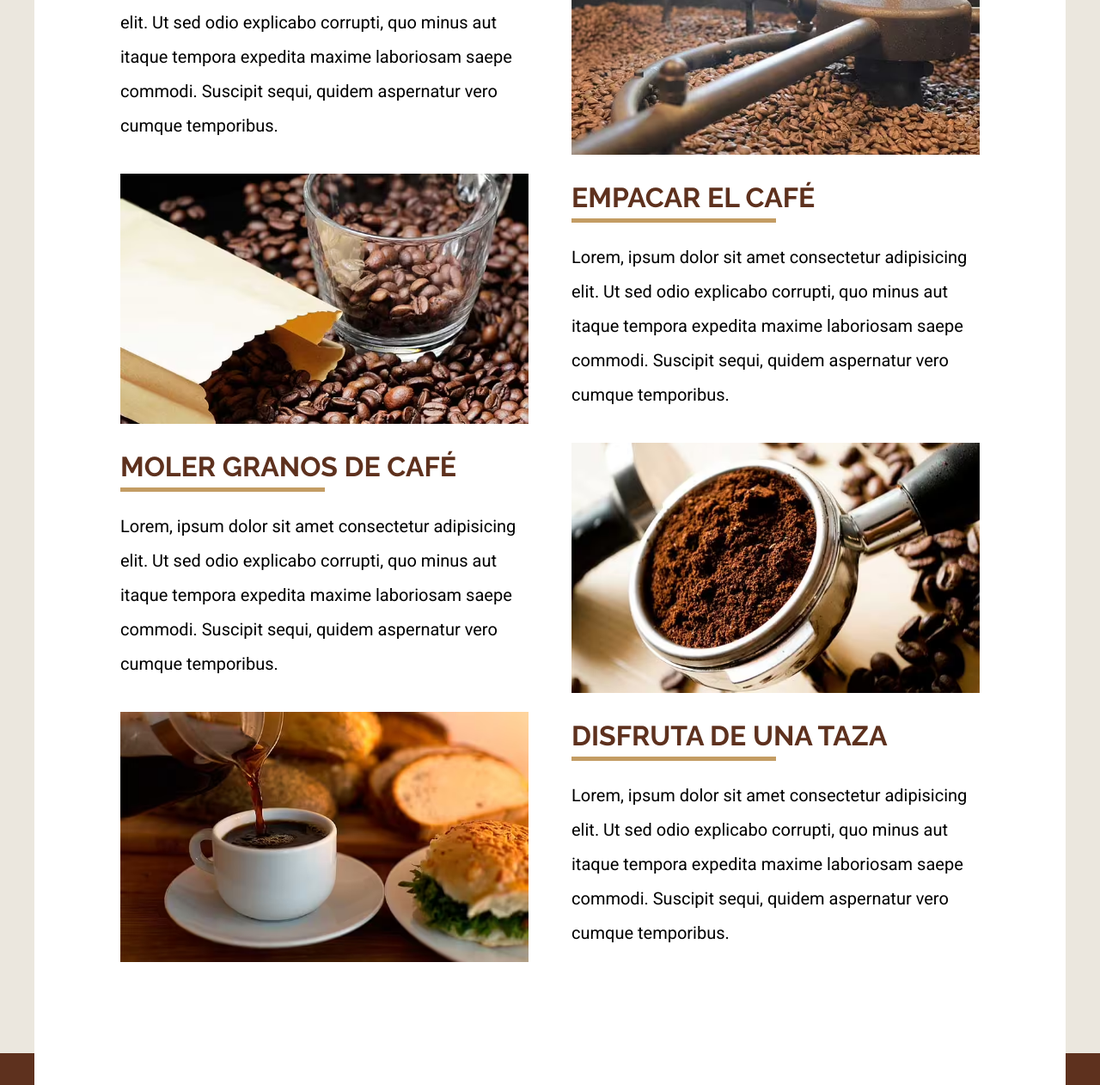
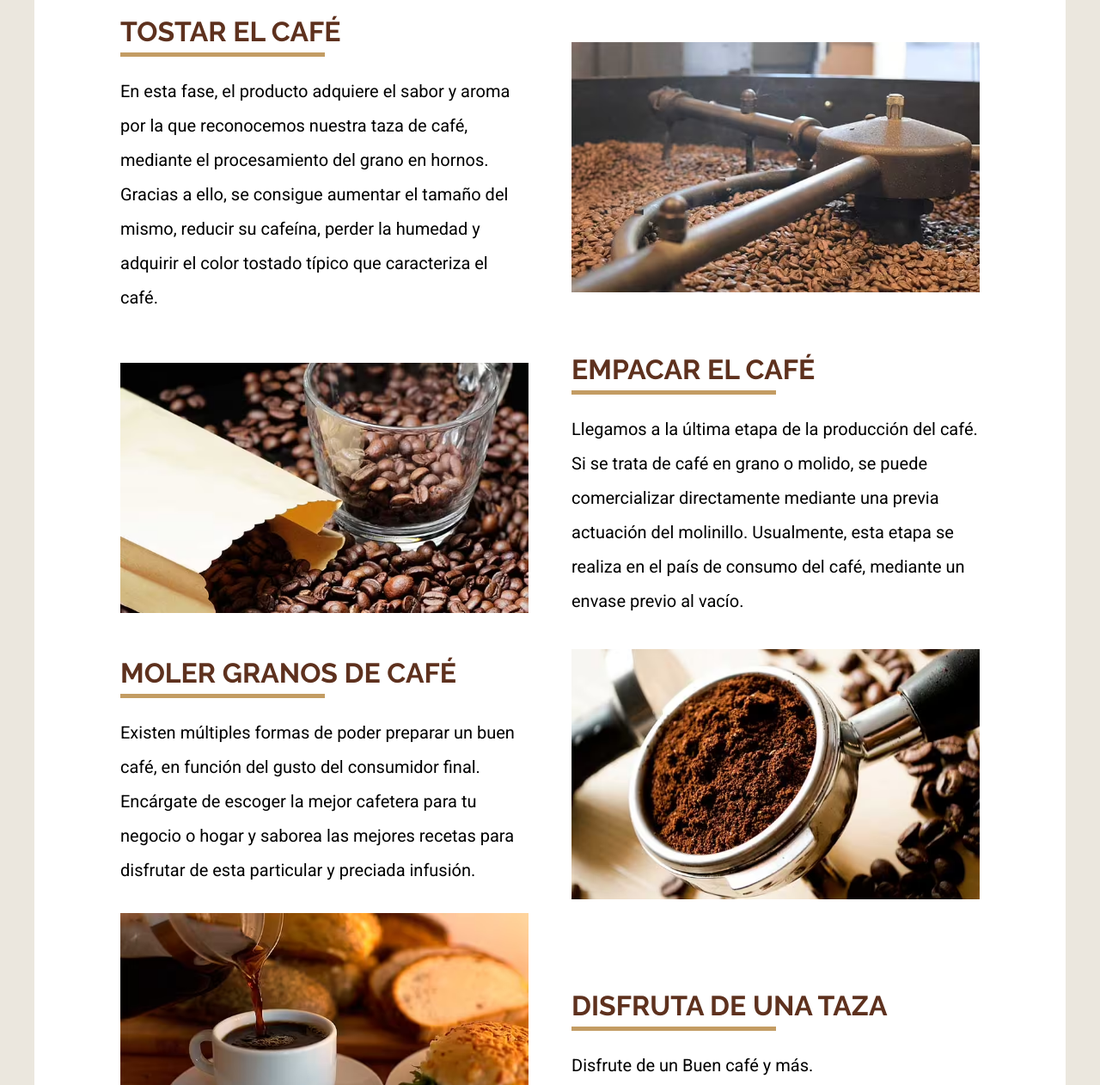
Before and after one commit to Fachu2989/cafeteriaSAAS, a website: page proceso.html in a window 1280 px wide. Shown: the part 1130-2392 px from the top of the page at 86% size. Drawn offline with Linux system fonts and the light colour scheme; a web font is replaced by a local one.

Commit message:
cambios en lorem

```diff
--- a/proceso.html
+++ b/proceso.html
@@ -50,7 +50,7 @@
 
             <div class="texto">
                 <h3>Granos de café</h3>
-                <p>Lorem, ipsum dolor sit amet consectetur adipisicing elit. Ut sed odio explicabo corrupti, quo minus aut itaque tempora expedita maxime laboriosam saepe commodi. Suscipit sequi, quidem aspernatur vero cumque temporibus.</p>
+                <p>Una vez terminada la cosecha, se secan los granos mediante una técnica húmeda o seca, en función del gusto que queramos obtener. Posteriormente, se eliminan todos los residuos y se procede a quitar las capas que en vuelven los granos de café, para obtener el café limpio o verde. Una vez finalizado el proceso, se clasifica el producto obtenido mediante diferentes criterios.</p>
             </div>
         </div>
 
@@ -72,7 +72,7 @@
 
             <div class="texto">
                 <h3>Tostar el café</h3>
-                <p>Lorem, ipsum dolor sit amet consectetur adipisicing elit. Ut sed odio explicabo corrupti, quo minus aut itaque tempora expedita maxime laboriosam saepe commodi. Suscipit sequi, quidem aspernatur vero cumque temporibus.</p>
+                <p>En esta fase, el producto adquiere el sabor y aroma por la que reconocemos nuestra taza de café, mediante el procesamiento del grano en hornos. Gracias a ello, se consigue aumentar el tamaño del mismo, reducir su cafeína, perder la humedad y adquirir el color tostado típico que caracteriza el café.</p>
             </div>
         </div>
 
@@ -94,7 +94,7 @@
 
             <div class="texto">
                 <h3>Empacar el café</h3>
-                <p>Lorem, ipsum dolor sit amet consectetur adipisicing elit. Ut sed odio explicabo corrupti, quo minus aut itaque tempora expedita maxime laboriosam saepe commodi. Suscipit sequi, quidem aspernatur vero cumque temporibus.</p>
+                <p>Llegamos a la última etapa de la producción del café. Si se trata de café en grano o molido, se puede comercializar directamente mediante una previa actuación del molinillo. Usualmente, esta etapa se realiza en el país de consumo del café, mediante un envase previo al vacío.</p>
             </div>
         </div>
 
@@ -116,7 +116,7 @@
 
             <div class="texto">
                 <h3>Moler granos de café</h3>
-                <p>Lorem, ipsum dolor sit amet consectetur adipisicing elit. Ut sed odio explicabo corrupti, quo minus aut itaque tempora expedita maxime laboriosam saepe commodi. Suscipit sequi, quidem aspernatur vero cumque temporibus.</p>
+                <p>Existen múltiples formas de poder preparar un buen café, en función del gusto del consumidor final. Encárgate de escoger la mejor cafetera para tu negocio o hogar y saborea las mejores recetas para disfrutar de esta particular y preciada infusión.</p>
             </div>
         </div>
 
@@ -138,7 +138,7 @@
 
             <div class="texto">
                 <h3>Disfruta de una taza</h3>
-                <p>Lorem, ipsum dolor sit amet consectetur adipisicing elit. Ut sed odio explicabo corrupti, quo minus aut itaque tempora expedita maxime laboriosam saepe commodi. Suscipit sequi, quidem aspernatur vero cumque temporibus.</p>
+                <p>Disfrute de un Buen café y más. </p>
             </div>
         </div>
 
--- a/src/scss/base/_globales.scss
+++ b/src/scss/base/_globales.scss
@@ -14,7 +14,7 @@ body {
 }
 p{
     color: v.$negro;
-    font-size: 2rem;
+    font-size: 3rem;
     line-height: 2;
 }
 .contenedor{
```
Also changed, not shown: menu.html (+1 -1 lines), nosotros.html (+2 -2 lines).
